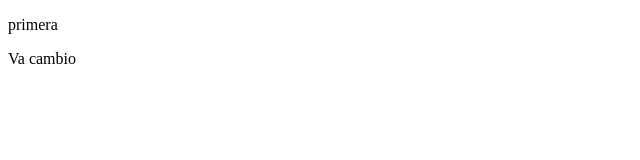
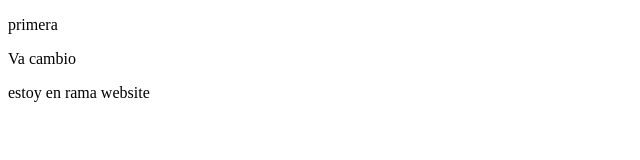
Before and after one commit to alexanderJava8/libro-midudev, a plain HTML site: page index.html in a window 1280 px wide. Shown: the whole page, without its empty margins (0-640 px from the left). Drawn offline with Linux system fonts and the light colour scheme.

Commit message:
commit de rama website

```diff
--- a/index.html
+++ b/index.html
@@ -9,5 +9,6 @@
     <p></p>
     <p>primera</p>
     <p>Va cambio</p>
+    <p>estoy en rama website</p>
 </body>
 </html>
```
